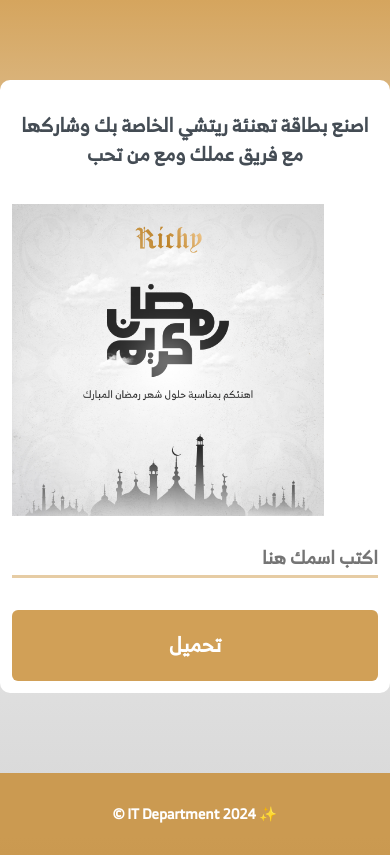
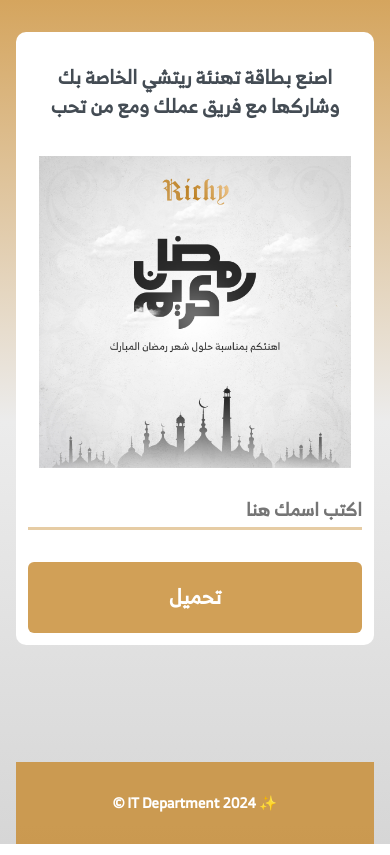
Before and after one commit to SaraAbdullah7687/eid-card-generator, a React (Create React App) app in the folder app/: page / in a window 390 px wide. Built offline with nearby package versions, Linux system fonts and the light colour scheme; a web font is replaced by a local one.

Commit message:
Mobile adjustments

```diff
--- a/app/src/main/App.css
+++ b/app/src/main/App.css
@@ -19,8 +19,9 @@
 body {
 	font-family: 'RBFont', sans-serif;
 	line-height: 1.5;
-	/* background-image: linear-gradient(#ECECEC, #D6D6D6, #B9853E, #B9853E); */
 	background-image: linear-gradient(#d5a55e, #ECECEC, #D6D6D6);
+	padding: 0 1rem; /* Add padding to create margins */
+	margin: 0;
 }
 
 img {
@@ -173,6 +174,7 @@ input {
 	color: #444c54;
 
 }
+
 .container {
 	display: flex;
 	flex-direction: column;
@@ -191,17 +193,25 @@ input {
 	text-align: center;
 	font-size: 0.9rem;
 }
+
 @media screen and (min-width:320px) and (max-width: 480px) {
+	.card {
+			margin: 2rem auto; /* Adjust margin for mobile */
+	}
+
+	.card-image {
+			margin-top: 1rem;
+			justify-content: center; /* Center the card image */
+	}
 
 	.image-text {
-		position: absolute;
-		bottom: 7.5%;
-		font-size: 12px;
-		font: weight 70px;
-		left: 0;
-		right: 0;
-		text-align: center;
-		color: #FFF;
+			position: absolute;
+			bottom: 25%;
+			font-size: 12px;
+			left: 0;
+			right: 0;
+			color: #444c54;
+			text-align: center;
+			font-family: 'RBFont';
 	}
-
 }
```
